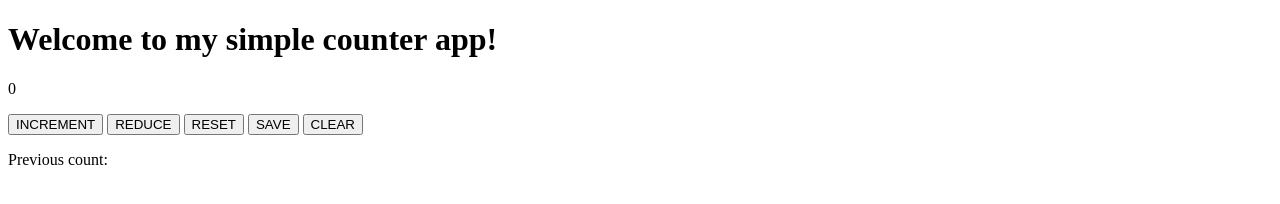
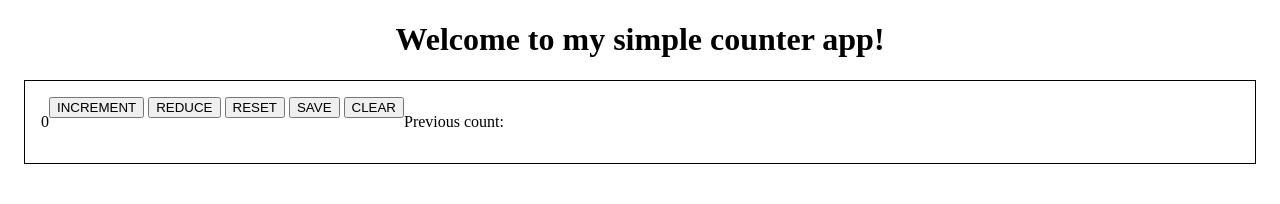
Before and after one commit to orelem/JavaScript-Projects, a plain HTML site: page Counter-App/index.html in a window 1280 px wide. Drawn offline with Linux system fonts and the light colour scheme.

Commit message:
Separate function sections by divs and create start to css styling

```diff
--- a/Counter-App/css/styles.css
+++ b/Counter-App/css/styles.css
@@ -0,0 +1,11 @@
+#title {
+    display: flex;
+    justify-content: center;
+}
+
+.counterBox {
+    margin: 16px;
+    padding: 16px;
+    border: 1px solid black;
+    display: flex;
+}
--- a/Counter-App/index.html
+++ b/Counter-App/index.html
@@ -6,17 +6,20 @@
     <meta name="viewport" content="width=device-width, initial-scale=1.0">
     <title>Simple Counter</title>
     <link rel="stylesheet" href="./css/styles.css">
-
 </head>
 <body>
-    <h1>Welcome to my simple counter app!</h1>
-    <div>
+    <h1 id="title">Welcome to my simple counter app!</h1>
+    <div class="counterBox">
+        <div class="value">
             <p id="count-el">0</p>
+        </div>
+        <div class="buttons">
             <button id="increment-btn" onclick="increment()">INCREMENT</button>
             <button id="reduce-btn" onclick="reduce()">REDUCE</button>
             <button id="reset-btn" onclick="reset()">RESET</button>
             <button id="save-btn" onclick="save()">SAVE</button>
             <button id="clear-btn" onclick="clearCount()">CLEAR</button>
+        </div>
         <p id="count-script">Previous count: </p>
         <script src="./js/script.js"></script>
     </div>
```
Lines whose indentation alone changed are shown as unchanged.
